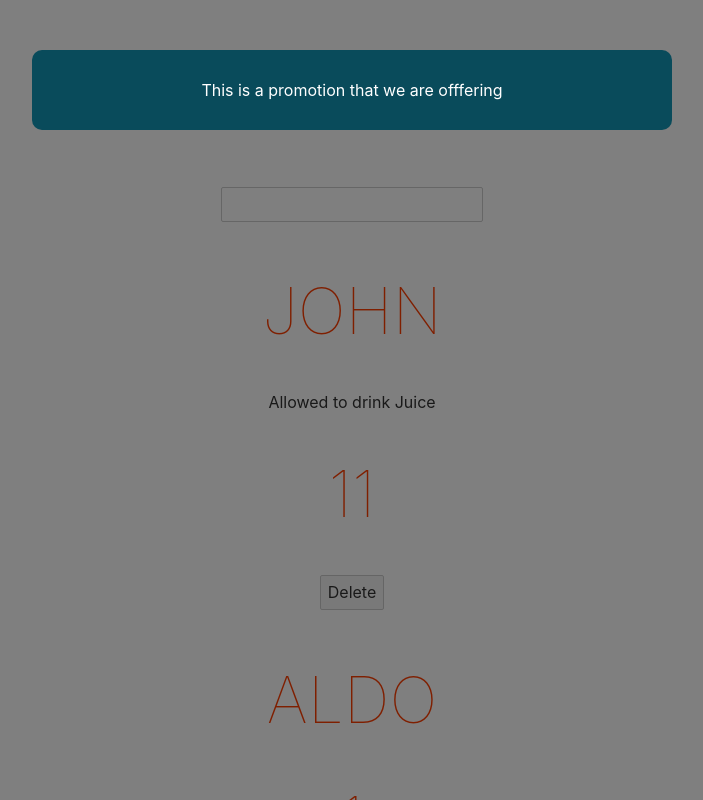
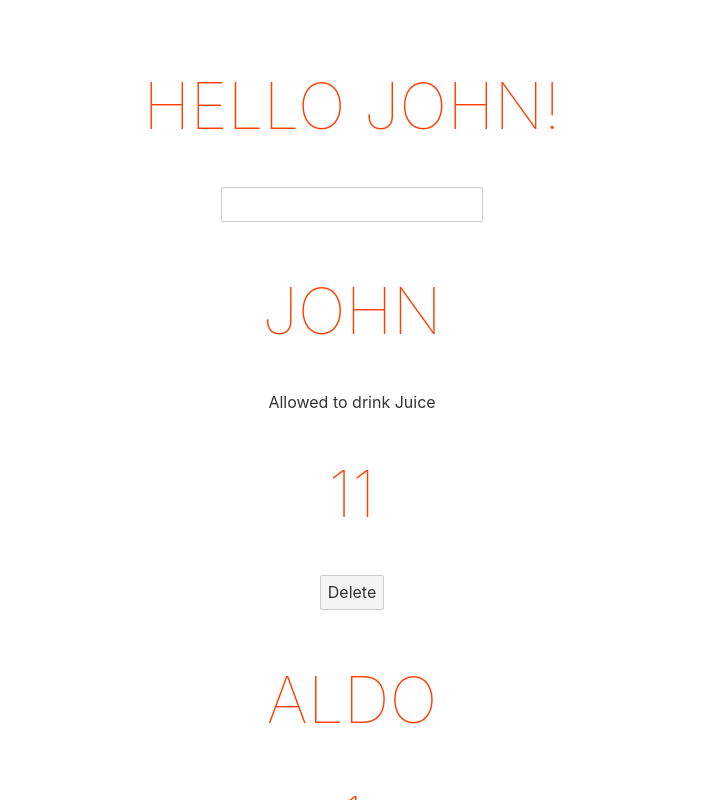
Before and after one commit to arjorb/poll, a Svelte app: page / in a window 1280 px wide. Shown: the top 800 px of the page, without its empty margins (288-991 px from the left). Built offline with nearby package versions, Linux system fonts and the light colour scheme.

Commit message:
minal changes

```diff
--- a/src/App.svelte
+++ b/src/App.svelte
@@ -2,7 +2,7 @@
 	import Modal from "./Modal.svelte";
 	let name =  "John";
 	let newColor = '';
-	let showModal = true;
+	let showModal = false;
 
 	let people = [{name:'John',age:11, id:1},{name:'Aldo',age:1, id:2},{name:'Aline',age:2, id:3},{name:'Nkaka',age:1}]
 
```
